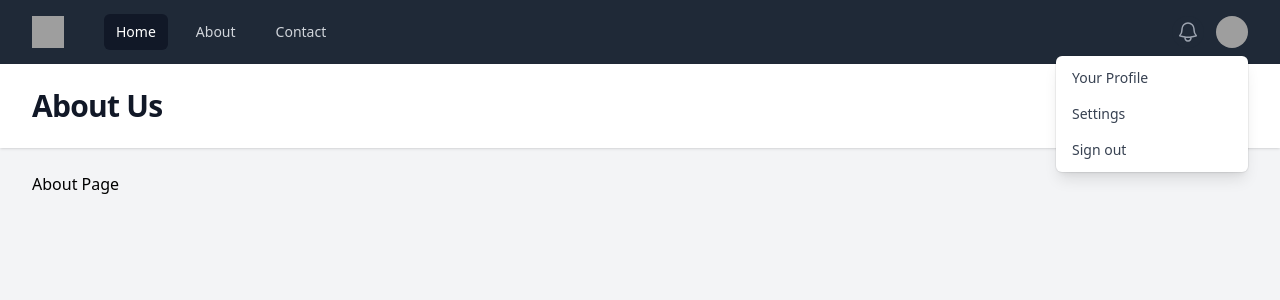
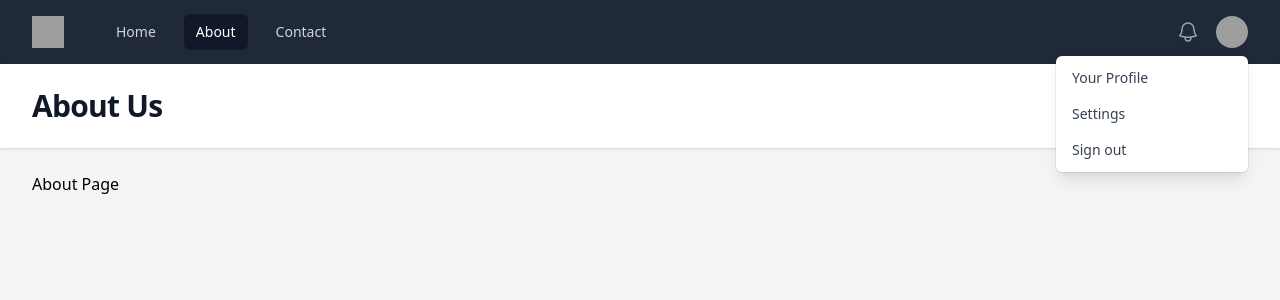
Before and after one commit to nickadair8/php_intro, a PHP site: page /about.php in a window 1280 px wide. Shown: the top 300 px of the page. Run offline with PHP 8.4, Linux system fonts and the light colour scheme; some libraries are stand-ins or nearby versions; grey boxes are pictures that could not be loaded.

Commit message:
refactors made

```diff
--- a/about.php
+++ b/about.php
@@ -1,3 +1,4 @@
 <?php
 $heading = "About Us";
+require "functions.php";
 require "views/about.view.php";
--- a/contact.php
+++ b/contact.php
@@ -1,3 +1,4 @@
 <?php
 $heading = "Contact Us";
+require "functions.php";
 require "views/contact.view.php";
--- /dev/null
+++ b/functions.php
@@ -0,0 +1,12 @@
+<?php
+function dd($value)
+{
+    echo "<pre>";
+    var_dump($value);
+    echo "</pre>";
+    die();
+}
+
+function urlIs($value){
+    return $_SERVER['REQUEST_URI'] === $value;
+}
--- a/index.php
+++ b/index.php
@@ -1,3 +1,5 @@
 <?php
 $heading = "Home";
+
+require "functions.php";
 require "views/index.view.php";
--- a/views/partials/nav.php
+++ b/views/partials/nav.php
@@ -8,9 +8,9 @@
           <div class="hidden md:block">
             <div class="ml-10 flex items-baseline space-x-4">
               <!-- Current: "bg-gray-900 text-white", Default: "text-gray-300 hover:bg-gray-700 hover:text-white" -->
-              <a href="/" class="bg-gray-900 text-white rounded-md px-3 py-2 text-sm font-medium" aria-current="page">Home</a>
-              <a href="/about.php" class="text-gray-300 hover:bg-gray-700 hover:text-white rounded-md px-3 py-2 text-sm font-medium">About</a>
-              <a href="/contact.php" class="text-gray-300 hover:bg-gray-700 hover:text-white rounded-md px-3 py-2 text-sm font-medium">Contact</a>
+              <a href="/" class="<?= urlIs('/') ? "bg-gray-900 text-white" :'text-gray-300';?> hover:bg-gray-700 hover:text-white rounded-md px-3 py-2 text-sm font-medium" aria-current="page">Home</a>
+              <a href="/about.php" class="<?= $_SERVER['REQUEST_URI'] === '/about.php' ? "bg-gray-900 text-white" :'text-gray-300';?> hover:bg-gray-700 hover:text-white rounded-md px-3 py-2 text-sm font-medium">About</a>
+              <a href="/contact.php" class="<?= $_SERVER['REQUEST_URI'] === '/contact.php' ? "bg-gray-900 text-white" :'text-gray-300';?> hover:bg-gray-700 hover:text-white rounded-md px-3 py-2 text-sm font-medium">Contact</a>
 
             </div>
           </div>
```
